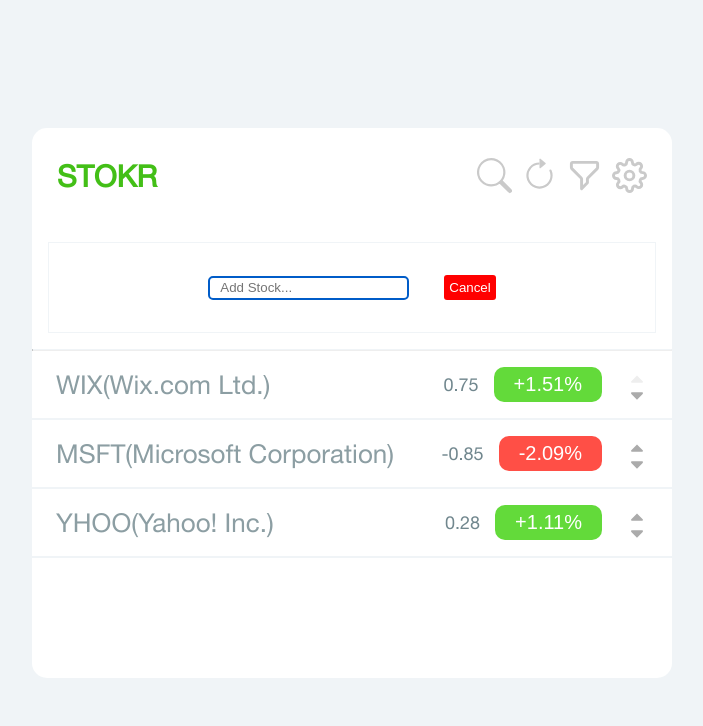
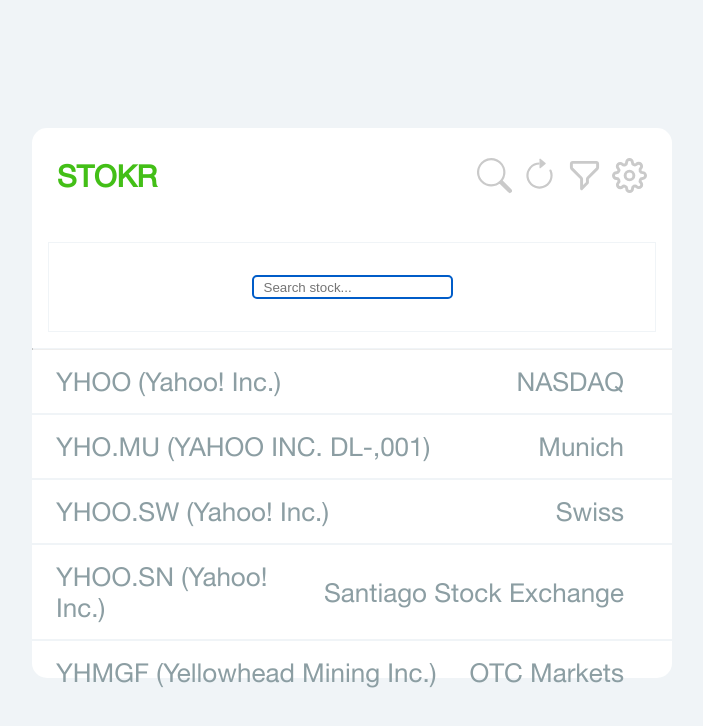
Before and after one commit to adirsinai/react-stocks, a React (Create React App) app: page / in a window 1280 px wide. Both pictures are taken after a click on the icon 782 px from the left and 175 px from the top of the page. Shown: the top 726 px of the page, without its empty margins (288-991 px from the left). Built offline with nearby package versions, Linux system fonts and the light colour scheme; a web font is replaced by a local one.

Commit message:
bug fix and start search section

```diff
--- a/src/App.js
+++ b/src/App.js
@@ -2,13 +2,17 @@
 import "./index.css";
 import Header from "./components/Header";
 import List from "./components/List";
+import SuggestList from "./components/SuggestList";
+import { useGlobalContext } from "./context";
 
 const App = () => {
+  const {menuState} = useGlobalContext()
+  const { search, myList } = menuState;
   return (
     <section>
       <Header />
-
-      <List />
+      {myList && <List />}
+      {search && <SuggestList />}
     </section>
   );
 };
--- a/src/components/Filter.js
+++ b/src/components/Filter.js
@@ -3,7 +3,7 @@
 import { formatPrice } from "../utils/helpers";
 
 const Filter = () => {
-  const { filters, setFilters, updateFilters, searchHandle } =
+  const { filters, updateFilters, searchHandle } =
     useGlobalContext();
 
   return (
--- a/src/components/List.js
+++ b/src/components/List.js
@@ -5,19 +5,19 @@
 const List = () => {
   const { changePostionUp, changePostionDown, filters } =
     useGlobalContext();
-const { filterdStocks } = filters;
+const { filterdStocks,msg } = filters;
 
   return (
     <ul>
       {filterdStocks.length === 0 && (
         <div className="empty">
-          <h2>The list is empty</h2>
+          <h2>{msg}</h2>
         </div>
       )}
       {filterdStocks.map((stock, index) => {
         return (
           <Stock
-              key={stock.Symbol}
+            key={index}
             {...stock}
             changePostionUp={changePostionUp}
             changePostionDown={changePostionDown}
--- a/src/components/Search.js
+++ b/src/components/Search.js
@@ -4,8 +4,7 @@
   return (
     <div className="form-content">
       <form className="form-control">
-        <input type="text" className="searchTerm" placeholder="Add Stock..." />
-        <button className="cancel-btn">Cancel</button>
+        <input type="text" className="searchTerm" placeholder="Search stock..." />
       </form>
     </div>
   );
--- /dev/null
+++ b/src/components/SuggestList.js
@@ -0,0 +1,24 @@
+import React from 'react'
+import { useGlobalContext } from "../context";
+
+const SuggestList = () => {
+const {apiList} = useGlobalContext()
+
+  return (
+    <ul>
+      {apiList.map((stock,index)=>{
+        return (
+          <li key={index}>
+            <p>
+              {stock.symbol} ({stock.name})
+            </p>
+            <p>{stock.exchange_name}</p>
+          </li>
+        );
+      })}
+
+    </ul>
+  );
+}
+
+export default SuggestList
--- a/src/context.js
+++ b/src/context.js
@@ -1,11 +1,13 @@
 import React, { useContext, useEffect, useState } from "react";
 import { formatPrice } from "./utils/helpers";
 import { data } from "./utils/StockData";
+import { api } from "./utils/ApiDemoList";
 
 const AppContext = React.createContext();
 
 const AppProvider = ({ children }) => {
-  const [stocks, setStocks] = useState(data);
+  const [myList, setMyList] = useState(data);
+  const [apiList, setApiList] = useState(api);
 
   const [menuState, setMenuState] = useState({
     search: false,
@@ -13,6 +15,7 @@
     filter: false,
     setting: false,
     sortBtn: true,
+    myList:true
   });
 
   const { search, refresh, filter, setting, sortBtn } = menuState;
@@ -20,10 +23,11 @@
   const [filters, setFilters] = useState({
     searchTerm: "",
     trend: "all",
-    filterdStocks: stocks,
+    filterdStocks: myList,
     min_percentage: 0,
     max_percentage: 0,
     percentage: 0,
+    msg:''
   });
 
   useEffect(() => {
@@ -45,16 +49,6 @@
     });
   }, []);
 
-  const searchHandle = (handleTerm) => {
-    let tempSearchTrem = filters.filterdStocks.filter((stock) =>
-      stock.Symbol.toLowerCase().includes(handleTerm)
-    );
-
-    setFilters({ ...filters, filterdStocks: tempSearchTrem });
-    if (handleTerm === "") {
-      setFilters({ ...filters, filterdStocks: stocks });
-    }
-  };
 
   const menuToggle = (currentMenuItem) => {
     if (currentMenuItem === "search") {
@@ -65,6 +59,7 @@
         filter: false,
         setting: false,
         sortBtn: true,
+        myList: !menuState.myList,
       });
     }
     if (currentMenuItem === "refresh") {
@@ -75,6 +70,7 @@
         filter: false,
         setting: false,
         sortBtn: true,
+        myList: true,
       });
     }
     if (currentMenuItem === "filter") {
@@ -85,6 +81,7 @@
         refresh: false,
         setting: false,
         sortBtn: !sortBtn,
+        myList: true,
       });
     }
     if (currentMenuItem === "setting") {
@@ -95,19 +92,36 @@
         refresh: false,
         filter: false,
         sortBtn: true,
+        myList: true,
       });
     }
   };
+
+    const searchHandle = (handleTerm) => {
+      let tempSearchTrem = filters.filterdStocks.filter((stock) =>
+        stock.Symbol.toLowerCase().includes(handleTerm)
+      );
+
+      setFilters({ ...filters, filterdStocks: tempSearchTrem });
+      if (handleTerm === "") {
+        setFilters({
+          ...filters,
+          filterdStocks: myList,
+          msg: "Not found",
+        });
+      }
+    };
+
 
   const updateFilters = (e) => {
     let name = e.target.name;
     let value = e.target.value;
     if (name === "all") {
-      setFilters({ ...filters, trend: name, filterdStocks: stocks });
+      setFilters({ ...filters, trend: name, filterdStocks: myList });
     }
 
     if (name === "losing") {
-      const losing = stocks.filter(
+      const losing = myList.filter(
         (p) => formatPrice(parseFloat(p.PercentChange)) <= 0
       );
 
@@ -115,7 +129,7 @@
     }
 
     if (name === "gaining") {
-      const gaining = stocks.filter(
+      const gaining = myList.filter(
         (p) => formatPrice(parseFloat(p.PercentChange)) >= 0
       );
 
@@ -125,7 +139,7 @@
     if (name === "percentage") {
       value = Number(value);
 
-      const tempStocks = stocks.filter(
+      const tempStocks = myList.filter(
         (p) => formatPrice(parseFloat(p.PercentChange)) <= value
       );
 
@@ -158,13 +172,12 @@
     const tempList = filters.filterdStocks.filter(
       (stock) => stock.Symbol !== symbol
     );
-    setFilters({ ...filters, filterdStocks: tempList });
+    setFilters({ ...filters, filterdStocks: tempList ,msg: "List is Empty", });
   };
 
   return (
     <AppContext.Provider
       value={{
-        stocks,
         menuState,
         changePostionUp,
         changePostionDown,
@@ -174,6 +187,7 @@
         menuToggle,
         updateFilters,
         searchHandle,
+        apiList,
       }}
     >
       {children}
--- /dev/null
+++ b/src/utils/ApiDemoList.js
@@ -0,0 +1,37 @@
+export const api = [
+  {
+    exchange: "NMS",
+    exchange_name: "NASDAQ",
+    name: "Yahoo! Inc.",
+    symbol: "YHOO",
+    type: "Stock",
+  },
+  {
+    exchange: "MUN",
+    exchange_name: "Munich",
+    name: "YAHOO INC.  DL-,001",
+    symbol: "YHO.MU",
+    type: "Stock",
+  },
+  {
+    exchange: "EBS",
+    exchange_name: "Swiss",
+    name: "Yahoo! Inc.",
+    symbol: "YHOO.SW",
+    type: "Stock",
+  },
+  {
+    exchange: "SGO",
+    exchange_name: "Santiago Stock Exchange ",
+    name: "Yahoo! Inc.",
+    symbol: "YHOO.SN",
+    type: "Stock",
+  },
+  {
+    exchange: "PNK",
+    exchange_name: "OTC Markets",
+    name: "Yellowhead Mining Inc.",
+    symbol: "YHMGF",
+    type: "Stock",
+  },
+];
```
Lines whose indentation alone changed are shown as unchanged.
